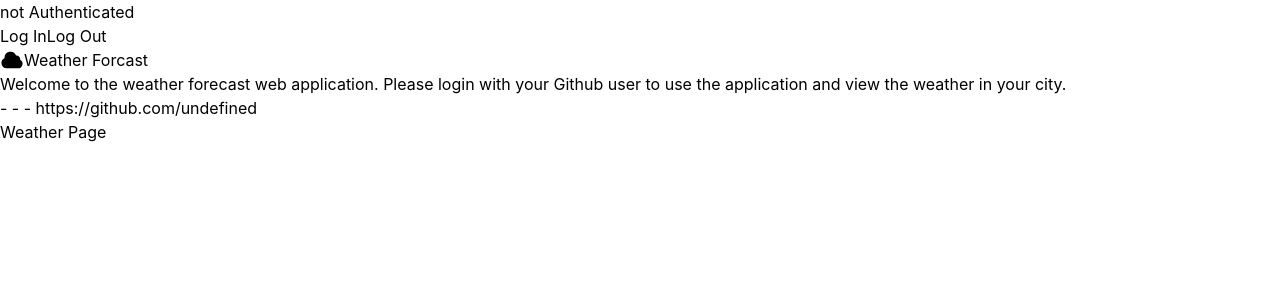
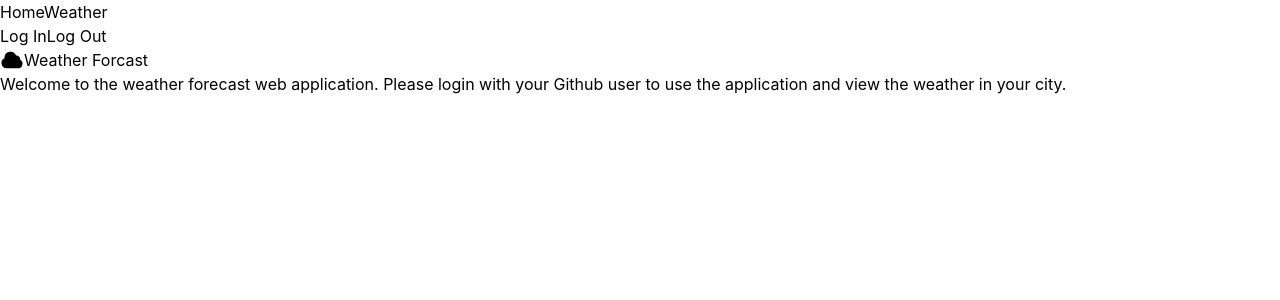
Before and after one commit to jmvsevilleja/react-weather-app, a React (Create React App) app: page / in a window 1280 px wide. Shown: the top 300 px of the page. Built offline with nearby package versions, Linux system fonts and the light colour scheme.

Commit message:
added react router for pages

```diff
--- a/package.json
+++ b/package.json
@@ -14,6 +14,7 @@
     "@types/react-dom": "^18.0.10",
     "react": "^18.2.0",
     "react-dom": "^18.2.0",
+    "react-router-dom": "^6.8.1",
     "react-scripts": "5.0.1",
     "tailwindcss": "^3.2.6",
     "typescript": "^4.9.5",
--- a/src/App.tsx
+++ b/src/App.tsx
@@ -1,5 +1,7 @@
-import React from "react";
 import { useAuth0 } from "@auth0/auth0-react";
+import { BrowserRouter, Link, Route, Routes } from "react-router-dom";
+
+import LogoutButton from "./components/LogoutButton";
 import LoginPage from "./pages/LoginPage";
 import HomePage from "./pages/HomePage";
 import WeatherPage from "./pages/WeatherPage";
@@ -9,12 +11,27 @@ function App() {
 
   return (
     <div className="App">
-      <header className="App-header"></header>
       <div>
-        {isAuthenticated ? "Authenticated" : "not Authenticated"}
-        <LoginPage />
-        <HomePage />
-        <WeatherPage />
+        <BrowserRouter>
+          <nav>
+            <Link to="/home">Home</Link>
+            <Link to="/weather">Weather</Link>
+            {isAuthenticated && <LogoutButton />}
+          </nav>
+
+          <Routes>
+            <Route path="/login" element={<LoginPage />} />
+            <Route
+              path="/home"
+              element={isAuthenticated ? <HomePage /> : <LoginPage />}
+            />
+            <Route
+              path="/weather"
+              element={isAuthenticated ? <WeatherPage /> : <LoginPage />}
+            />
+            <Route path="*" element={<LoginPage />} />
+          </Routes>
+        </BrowserRouter>
       </div>
     </div>
   );
```
Also changed, not shown: 1 other file (tests, documents, lock files or other folders).
